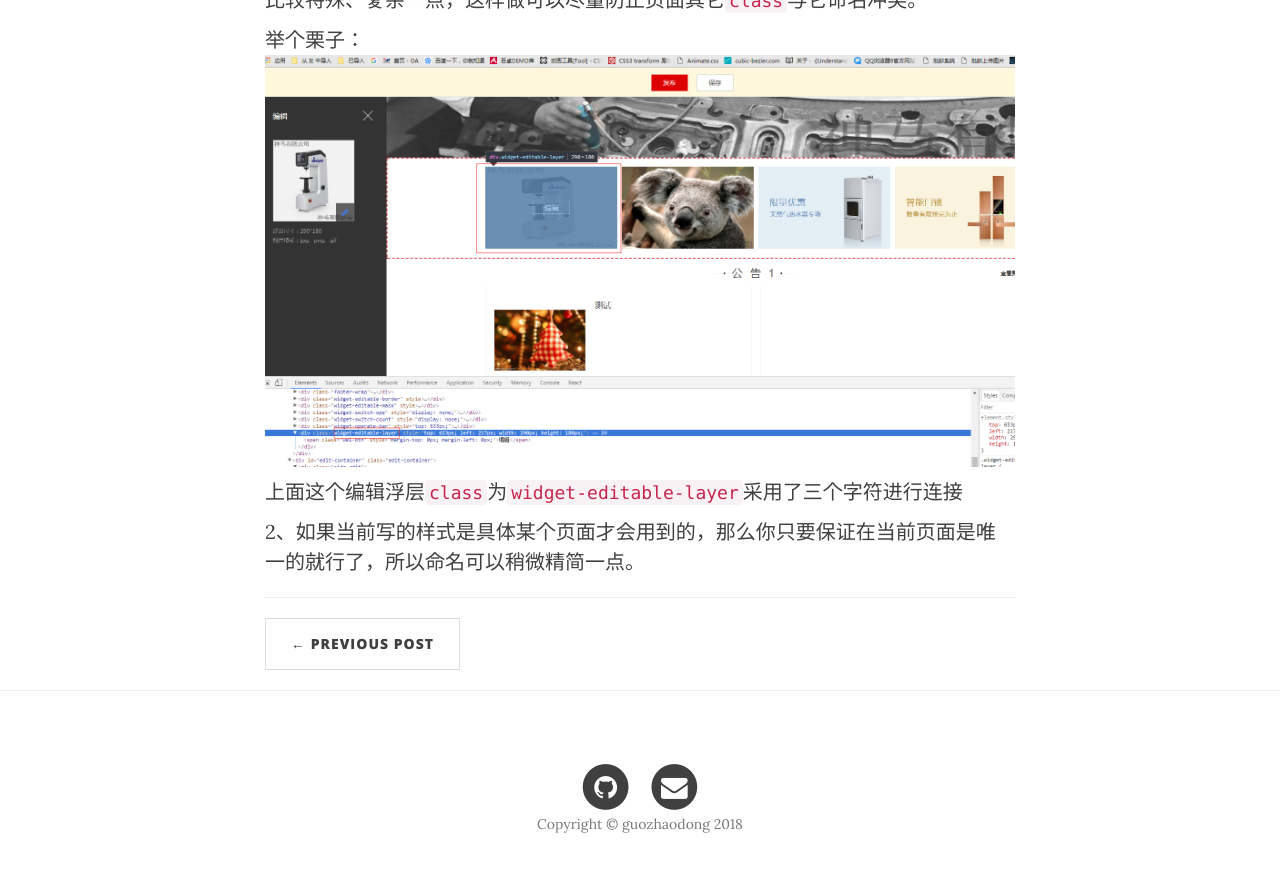
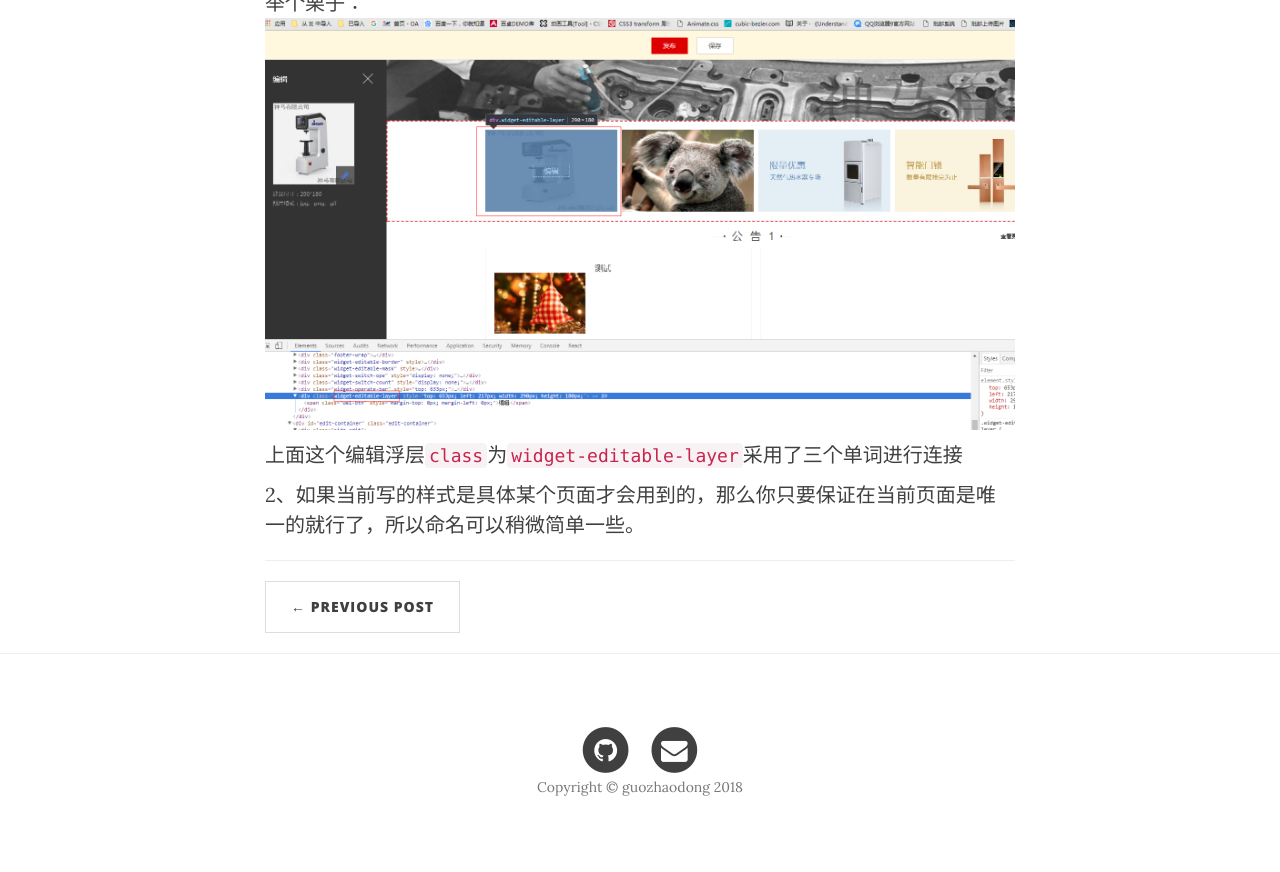
Before and after one commit to Bubble2/Bubble2.github.io, a Jekyll site: the page built from _posts/2018-01-08-better-css.md, in a window 1280 px wide and 900 px high, scrolled down 4652 px. Shown: the top 872 px of the window. Built offline with Jekyll 4.4.1, drawn with Linux system fonts in a browser that asks for light colours; nearby versions of some CDN libraries; some of the changed text lies outside the part shown.

Commit message:
init better-css

````diff
--- a/_posts/2018-01-08-better-css.md
+++ b/_posts/2018-01-08-better-css.md
@@ -16,9 +16,7 @@
 ``` css
 margin:10px 10px 10px 10px = margin:10px
 
-
 margin:10px 5px 10px 5px = margin:10px 5px
-
 
 margin:10px 5px 15px 5px = margin:10px 5px 15px
 
@@ -123,7 +121,6 @@
  </div>
 ```
 
-
 下面再讲下命名的几个注意点吧。
 
 1、如果当前写的样式是一个通用的样式，很多页面会引用到，那么你的`class`命名要比较特殊、复杂一点，这样做可以尽量防止页面其它`class`与它命名冲突。
@@ -131,6 +128,6 @@
 举个栗子：
 ![image](/img/better-css/5.png)
 
-上面这个编辑浮层`class`为`widget-editable-layer`采用了三个字符进行连接
+上面这个编辑浮层`class`为`widget-editable-layer`采用了三个单词进行连接
 
-2、如果当前写的样式是具体某个页面才会用到的，那么你只要保证在当前页面是唯一的就行了，所以命名可以稍微精简一点。
+2、如果当前写的样式是具体某个页面才会用到的，那么你只要保证在当前页面是唯一的就行了，所以命名可以稍微简单一些。
````
Also changed, not shown: other parts of _posts/2018-01-08-better-css.md (+3 -3 lines).
